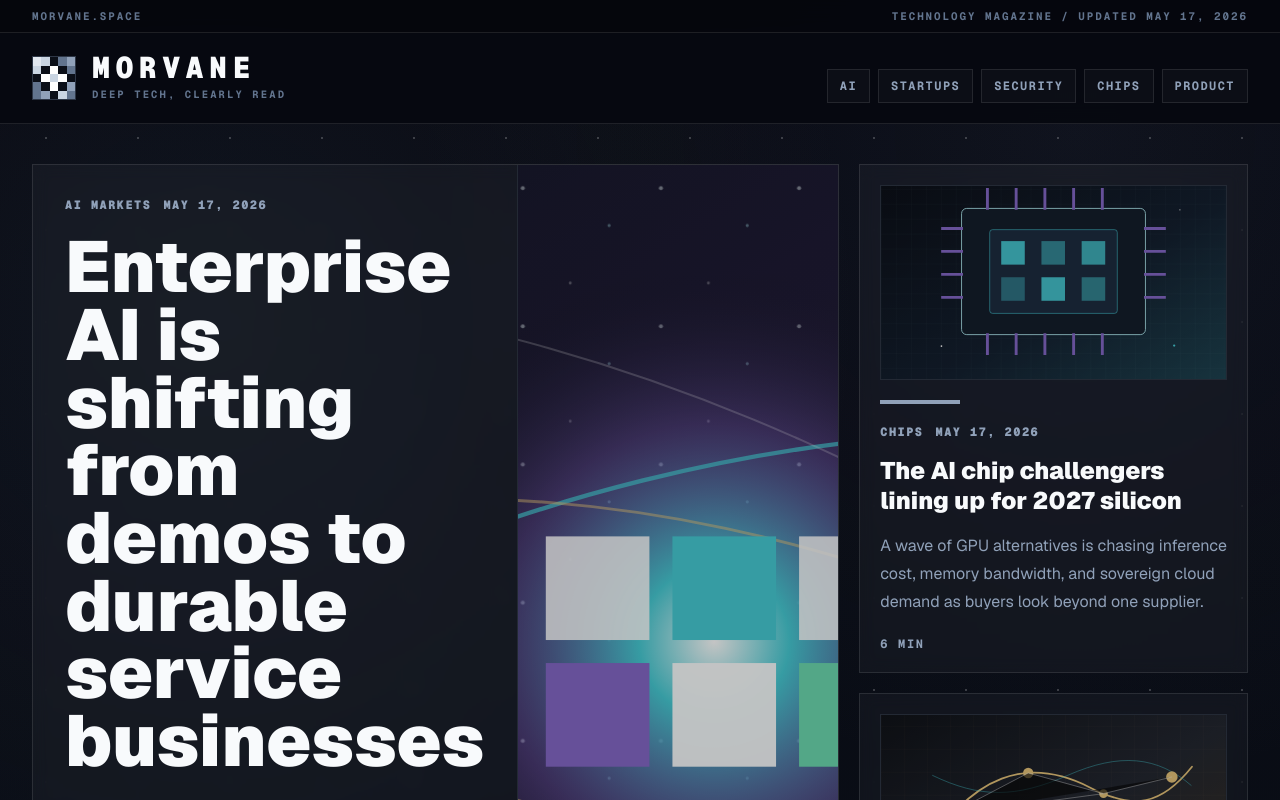
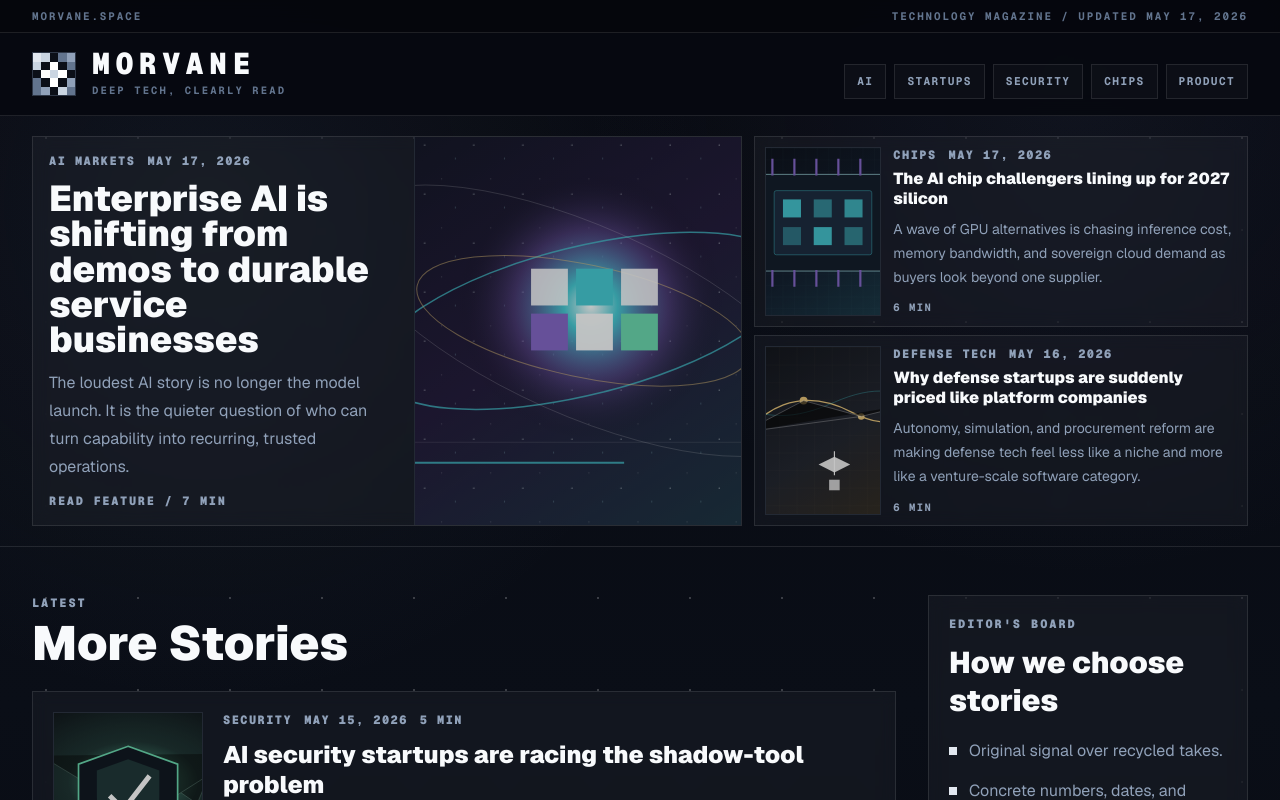
Before and after one commit to farzeenilyaszargar/Morvane, a Next.js app: page / in a window 1280 px wide. Shown: the top 800 px of the page. Built offline with nearby package versions, Linux system fonts and the light colour scheme.

Commit message:
Compact top article section

```diff
--- a/app/page.tsx
+++ b/app/page.tsx
@@ -81,25 +81,27 @@ export default function Home() {
         <SiteHeader />
 
         <section className="border-b border-white/10">
-          <div className="mx-auto max-w-7xl px-5 py-8 sm:px-8 lg:py-10">
-            <div className="grid gap-5 lg:grid-cols-[1.35fr_0.65fr]">
+          <div className="mx-auto max-w-7xl px-5 py-3 sm:px-8 lg:py-5">
+            <div className="grid gap-3 lg:grid-cols-[1.18fr_0.82fr]">
               <Link
                 href={`/articles/${lead.slug}`}
-                className="group grid min-h-[520px] overflow-hidden border border-white/10 bg-white/[0.035] backdrop-blur transition hover:border-slate-300/30 hover:bg-white/[0.05] lg:grid-cols-[0.92fr_1.08fr]"
+                className="group grid overflow-hidden border border-white/10 bg-white/[0.035] backdrop-blur transition hover:border-slate-300/30 hover:bg-white/[0.05] lg:grid-cols-[1fr_0.86fr]"
               >
-                <div className="order-2 flex flex-col justify-between p-6 sm:p-8 lg:order-1">
+                <div className="order-2 flex flex-col justify-between p-4 lg:order-1">
                   <div>
                     <ArticleMeta category={lead.category} date={lead.date} />
-                    <h1 className="mt-5 max-w-3xl text-4xl font-black leading-[0.94] text-slate-50 group-hover:text-slate-200 sm:text-6xl lg:text-7xl">
+                    <h1 className="mt-3 max-w-3xl text-2xl font-black leading-[0.98] text-slate-50 group-hover:text-slate-200 sm:text-3xl lg:text-4xl">
                       {lead.title}
                     </h1>
-                    <p className="mt-6 max-w-2xl text-lg leading-8 text-slate-400">{lead.dek}</p>
+                    <p className="mt-3 hidden max-w-2xl text-sm leading-6 text-slate-400 sm:block sm:text-base sm:leading-7">
+                      {lead.dek}
+                    </p>
                   </div>
-                  <p className="mt-10 font-mono text-sm font-black uppercase tracking-[0.14em] text-slate-400">
+                  <p className="mt-3 font-mono text-xs font-black uppercase tracking-[0.14em] text-slate-400">
                     Read feature / {lead.readTime}
                   </p>
                 </div>
-                <div className="relative order-1 min-h-72 overflow-hidden border-b border-white/10 bg-[#0b111d] lg:order-2 lg:border-b-0 lg:border-l">
+                <div className="relative order-1 h-28 overflow-hidden border-b border-white/10 bg-[#0b111d] sm:h-40 lg:order-2 lg:h-auto lg:min-h-64 lg:border-b-0 lg:border-l">
                   <Image
                     src={lead.image.src}
                     alt={lead.image.alt}
@@ -111,15 +113,15 @@ export default function Home() {
                 </div>
               </Link>
 
-              <div className="grid gap-5">
+              <div className="grid gap-2">
                 {sideStories.map((article) => (
                   <Link
                     key={article.slug}
                     href={`/articles/${article.slug}`}
-                    className="group flex min-h-60 flex-col justify-between border border-white/10 bg-white/[0.035] p-5 backdrop-blur transition hover:border-slate-300/30 hover:bg-white/[0.05]"
+                    className="group grid grid-cols-[76px_1fr] gap-3 border border-white/10 bg-white/[0.035] p-2.5 backdrop-blur transition hover:border-slate-300/30 hover:bg-white/[0.05] sm:grid-cols-[108px_1fr] lg:grid-cols-[96px_1fr] xl:grid-cols-[116px_1fr]"
                   >
                     <div>
-                      <div className="relative mb-5 aspect-[16/9] overflow-hidden border border-white/10 bg-[#0b111d]">
+                      <div className="relative h-full min-h-20 overflow-hidden border border-white/10 bg-[#0b111d]">
                         <Image
                           src={article.image.src}
                           alt={article.image.alt}
@@ -128,16 +130,21 @@ export default function Home() {
                           className="cover-image object-cover transition duration-500 group-hover:scale-[1.02]"
                         />
                       </div>
-                      <span className={`${article.accent} mb-5 block h-1 w-20`} />
-                      <ArticleMeta category={article.category} date={article.date} />
-                      <h2 className="mt-4 text-2xl font-black leading-tight text-slate-50 group-hover:text-slate-200">
-                        {article.title}
-                      </h2>
-                      <p className="mt-4 leading-7 text-slate-400">{article.excerpt}</p>
                     </div>
-                    <p className="mt-5 font-mono text-xs font-bold uppercase tracking-[0.14em] text-slate-400">
-                      {article.readTime}
-                    </p>
+                    <div className="flex flex-col justify-between">
+                      <div>
+                        <ArticleMeta category={article.category} date={article.date} />
+                        <h2 className="mt-1.5 text-sm font-black leading-tight text-slate-50 group-hover:text-slate-200 sm:text-base">
+                          {article.title}
+                        </h2>
+                        <p className="mt-2 hidden text-sm leading-6 text-slate-400 xl:block">
+                          {article.excerpt}
+                        </p>
+                      </div>
+                      <p className="mt-2 font-mono text-[0.66rem] font-bold uppercase tracking-[0.14em] text-slate-400">
+                        {article.readTime}
+                      </p>
+                    </div>
                   </Link>
                 ))}
               </div>
--- a/components/site-header.tsx
+++ b/components/site-header.tsx
@@ -50,11 +50,11 @@ export function SiteHeader() {
         </div>
       </div>
 
-      <nav className="mx-auto flex max-w-7xl flex-col gap-5 px-5 py-5 sm:px-8 lg:flex-row lg:items-end lg:justify-between">
+      <nav className="mx-auto flex max-w-7xl flex-col gap-4 px-5 py-4 sm:px-8 lg:flex-row lg:items-end lg:justify-between">
         <Link href="/" className="group flex w-fit items-center gap-4" aria-label="Morvane home">
           <PixelLogo />
           <span>
-            <span className="block font-mono text-3xl font-black uppercase leading-none tracking-[0.18em] text-slate-50 transition group-hover:text-white">
+            <span className="block font-mono text-2xl font-black uppercase leading-none tracking-[0.18em] text-slate-50 transition group-hover:text-white sm:text-3xl">
               Morvane
             </span>
             <span className="mt-1 block font-mono text-[0.66rem] font-bold uppercase tracking-[0.2em] text-slate-500">
@@ -63,7 +63,7 @@ export function SiteHeader() {
           </span>
         </Link>
 
-        <div className="flex gap-2 overflow-x-auto border-y border-white/10 py-2 font-mono text-xs font-bold uppercase tracking-[0.12em] text-slate-400 lg:border-y-0 lg:py-0">
+        <div className="flex gap-2 overflow-x-auto border-y border-white/10 py-2 font-mono text-[0.7rem] font-bold uppercase tracking-[0.12em] text-slate-400 lg:border-y-0 lg:py-0">
           {navItems.map((item) => (
             <Link
               key={item}
```
